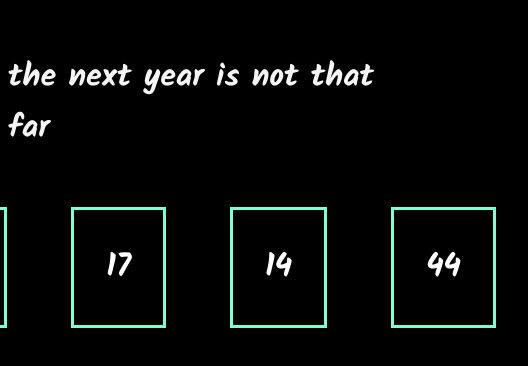
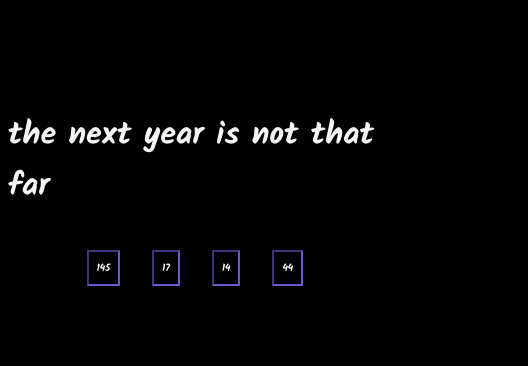
Before and after one commit to ArchinDeepakTV/cooldownTimer, a plain HTML site: page index.html in a window 390 px wide. Shown: the part 222-588 px from the top of the page, 528 px wide, since content can reach past the window. Drawn offline with Linux system fonts and the light colour scheme.

Commit message:
added a media query for <600px

```diff
--- a/styles.css
+++ b/styles.css
@@ -23,3 +23,13 @@ html {
     padding: 2rem;
     margin: 2rem;
 }
+
+@media(max-width:600px){
+    .message{font-size: smaller;}
+    .counts{
+        margin: 1rem;
+        padding: .5rem;
+        font-size: x-small;
+        border: 2px inset slateblue;
+    }
+}
```
